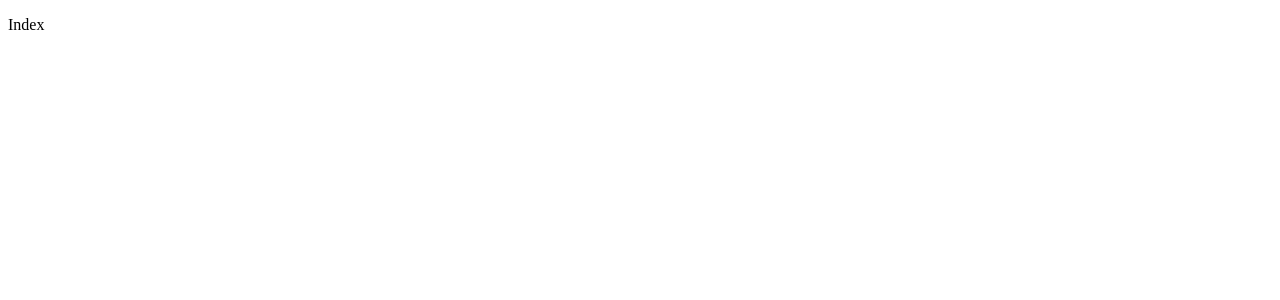
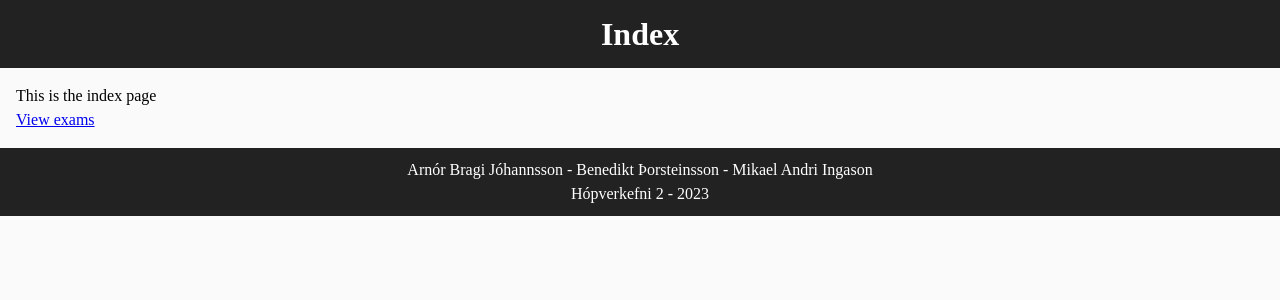
Before and after one commit to abj34/vef2_hop2, a Next.js app: page / in a window 1280 px wide. Shown: the top 300 px of the page. Built offline with nearby package versions, Linux system fonts and the light colour scheme.

Commit message:
Components

```diff
--- /dev/null
+++ b/components/Footer.js
@@ -0,0 +1,9 @@
+const Footer = () => {
+    return (
+        <footer>
+            <p>Arnór Bragi Jóhannsson - Benedikt Þorsteinsson - Mikael Andri Ingason<br />Hópverkefni 2 - 2023</p>
+        </footer>
+    );
+};
+
+export default Footer;
--- /dev/null
+++ b/components/Header.js
@@ -0,0 +1,9 @@
+const Header = ({ title }) => {
+    return (
+        <header>
+            <h1>{title}</h1>
+        </header>
+    );
+};
+
+export default Header;
--- /dev/null
+++ b/components/Layout.js
@@ -0,0 +1,16 @@
+import Header from './Header';
+import Footer from './Footer';
+
+const Layout = ({ children, title }) => {
+    return (
+        <div>
+            <Header title={title} />
+            <main>
+                { children }
+            </main>
+            <Footer />
+        </div>
+    );
+};
+
+export default Layout;
--- a/pages/index.js
+++ b/pages/index.js
@@ -1,7 +1,10 @@
-export default function ExamList({ exams }) {
+import Layout from "../components/Layout";
+
+export default function Index() {
     return (
-        <div>
-            <p>Index</p>
-        </div>
+        <Layout title="Index">
+            <p>This is the index page</p>
+            <a href="/exams">View exams</a>
+        </Layout>
     );
 }
--- a/public/styles.css
+++ b/public/styles.css
@@ -0,0 +1,34 @@
+* {
+  margin: 0;
+  padding: 0;
+}
+
+html {
+  box-sizing: border-box;
+}
+
+*,
+*::before,
+*::after {
+  box-sizing: inherit;
+}
+
+main {
+  margin: 0 auto;
+  max-width: 100em;
+  padding: 1em;
+}
+
+body {
+  margin: 0;
+  line-height: 1.5;
+  background-color: rgb(250 250 250);
+}
+
+header,
+footer {
+    background-color: #222222;
+    color: #fff;
+    padding: 10px;
+    text-align: center;
+}
```
Also changed, not shown: pages/exams.js (+5 -2 lines), pages/exams/[examSlug].js (+4 -4 lines), components/Navbar.js (added).
